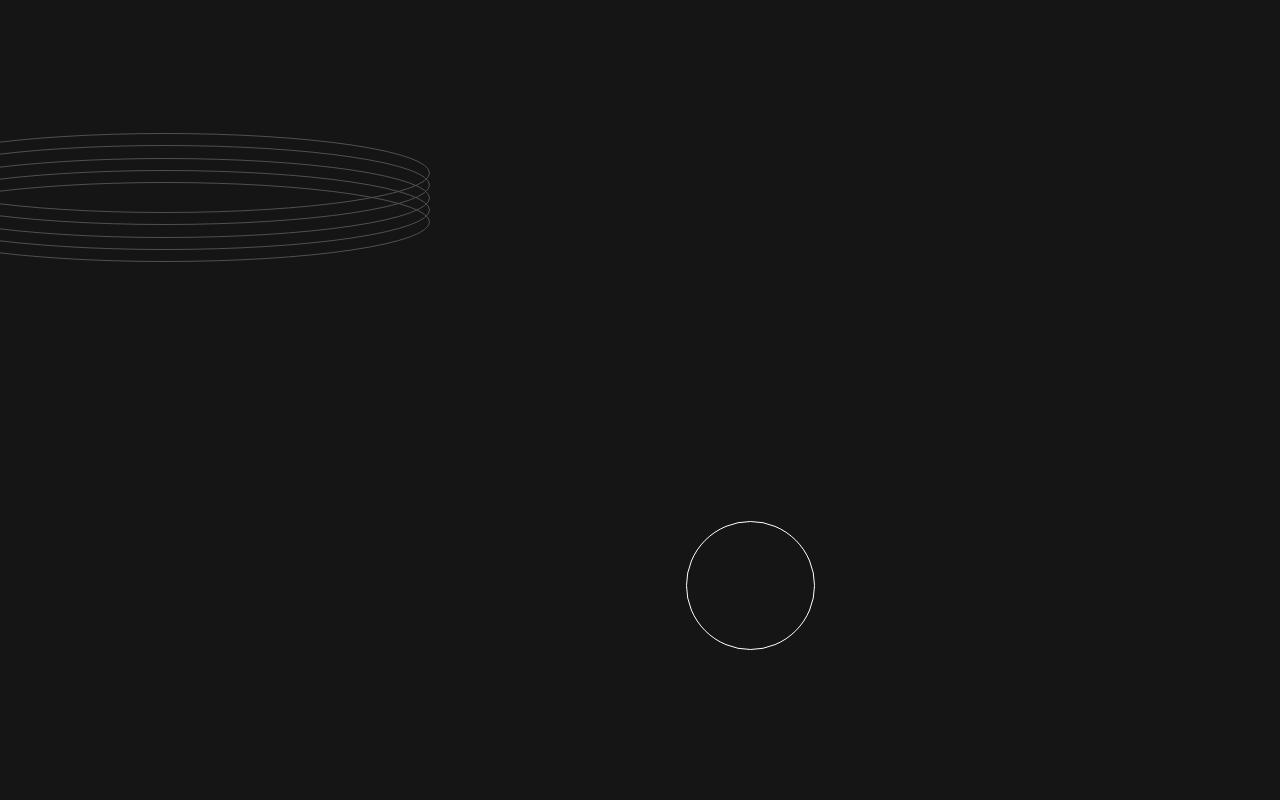
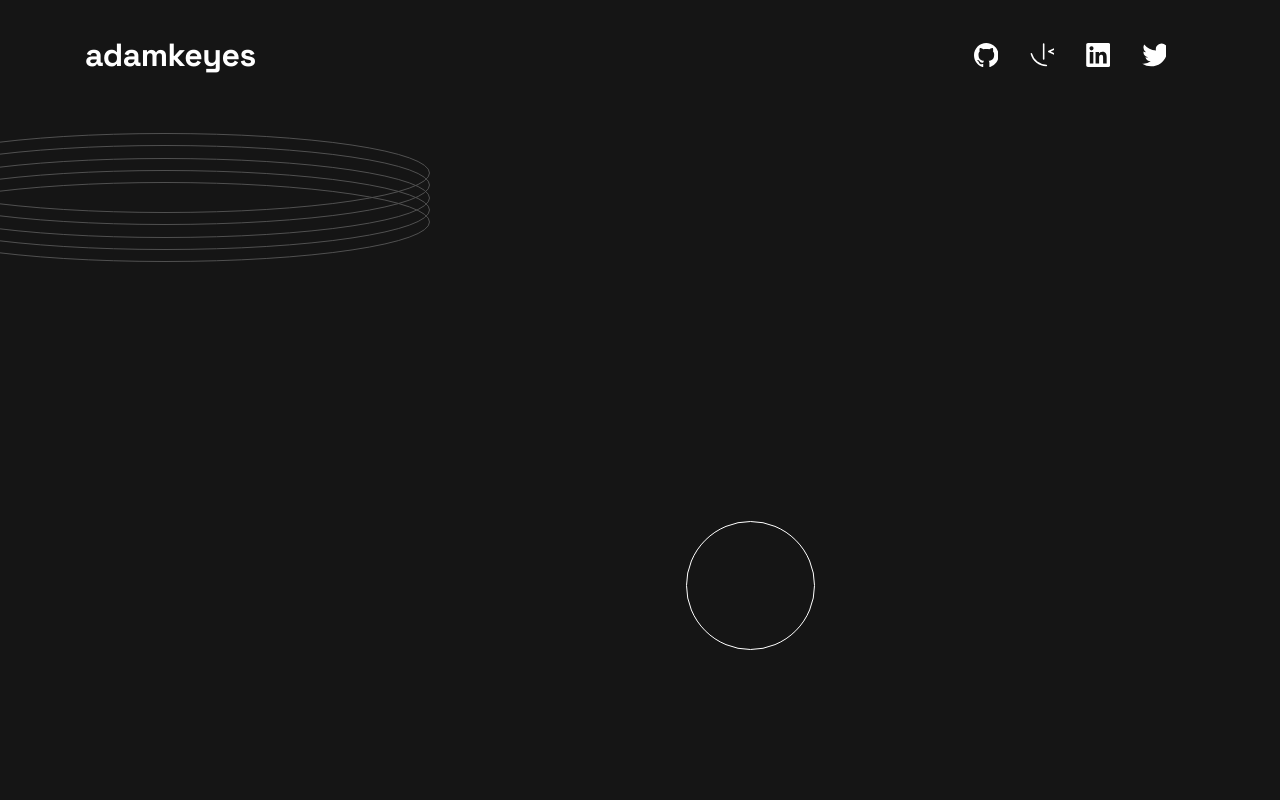
Before and after one commit to Otaviano-Manoel/developer_portfolio, a React (Create React App) app: page / in a window 1280 px wide. Shown: the top 800 px of the page. Built offline with nearby package versions, Linux system fonts and the light colour scheme.

Commit message:
Nav componente adicionado.

```diff
--- a/package.json
+++ b/package.json
@@ -4,7 +4,7 @@
   "private": true,
   "dependencies": {
     "@testing-library/jest-dom": "^5.17.0",
-    "@testing-library/react": "^13.4.0",
+    "@testing-library/react": "^16.0.0",
     "@testing-library/user-event": "^13.5.0",
     "@types/jest": "^27.5.2",
     "@types/node": "^16.18.101",
--- /dev/null
+++ b/src/component/nav/Nav.module.scss
@@ -0,0 +1,79 @@
+@import '../../assets/style/variables';
+@import '../../assets/style/mixins';
+
+.nav {
+    display: flex;
+    justify-content: space-between;
+    align-items: center;
+    margin-top: 39px;
+
+    @include max-breakpoint($mobile) {
+        margin-top: 20px;
+        flex-direction: column;
+        justify-content: center;
+        justify-content: center;
+        gap: 20px
+    }
+
+    .name {
+        @include typography(32px, 32px, -0.45px, 700);
+
+        @include max-breakpoint($mobile) {
+            @include typography(24px, 32px, -0.33px, 700);
+        }
+    }
+
+    .media-social {
+        display: flex;
+        gap: 32px;
+        margin-right: 29px;
+
+        @include max-breakpoint($mobile) {
+            gap: 25.5px;
+            margin-right: 0px;
+        }
+
+        li {
+            list-style: none;
+            height: 24px;
+            width: 24px;
+
+            @include max-breakpoint($mobile) {
+                width: 20px;
+                height: 20px;
+            }
+
+            a {
+                .media {
+                    mask-size: cover;
+                    mask-repeat: no-repeat;
+                    background-color: $color-white;
+                    width: 100%;
+                    height: 100%;
+                }
+
+                :hover {
+                    background-color: $color-green;
+                }
+
+                .github {
+                    mask-image: url('../../assets/images/icon-github.svg');
+                }
+
+                .frontendmentor {
+                    mask-image: url('../../assets/images/icon-frontend-mentor.svg');
+                }
+
+                .linkedin {
+                    mask-image: url('../../assets/images/icon-linkedin.svg');
+                }
+
+                .twitter {
+                    mask-image: url('../../assets/images/icon-twitter.svg');
+                }
+
+            }
+        }
+
+    }
+}
--- /dev/null
+++ b/src/component/nav/Nav.tsx
@@ -0,0 +1,35 @@
+import React from 'react';
+import styled from './Nav.module.scss';
+import classNames from 'classnames';
+
+function Nav() {
+    return (
+        <nav className={styled['nav']}>
+            <h3 className={styled['name']}>adamkeyes</h3>
+            <ul className={styled['media-social']}>
+                <li>
+                    <a data-testid='media-social' href="http://" target="_blank" rel="noopener noreferrer">
+                        <div className={classNames(styled['media'], styled['github'])} />
+                    </a>
+                </li>
+                <li>
+                    <a data-testid='media-social' href="http://" target="_blank" rel="noopener noreferrer">
+                        <div className={classNames(styled['media'], styled['frontendmentor'])} />
+                    </a>
+                </li>
+                <li>
+                    <a data-testid='media-social' href="http://" target="_blank" rel="noopener noreferrer">
+                        <div className={classNames(styled['media'], styled['linkedin'])} />
+                    </a>
+                </li>
+                <li>
+                    <a data-testid='media-social' href="http://" target="_blank" rel="noopener noreferrer">
+                        <div className={classNames(styled['media'], styled['twitter'])} />
+                    </a>
+                </li>
+            </ul>
+        </nav>
+    );
+}
+
+export default Nav;
--- a/src/page/App.tsx
+++ b/src/page/App.tsx
@@ -6,6 +6,7 @@ import styled from './App.module.scss';
 import ring from '../assets/images/pattern-rings.svg';
 import circle from '../assets/images/pattern-circle.svg';
 import classNames from 'classnames';
+import Nav from '../component/nav/Nav';
 
 function App() {
   return (
@@ -15,6 +16,7 @@ function App() {
       <img className={classNames(styled.ring3)} src={ring} alt="Ring" />
       <div data-testid='container-page' className={styled['container']}>
         <img className={styled['circle']} src={circle} alt="Circle" />
+        <Nav />
       </div>
     </div>
   );
```
Also changed, not shown: 2 other files (tests, documents, lock files or other folders).
